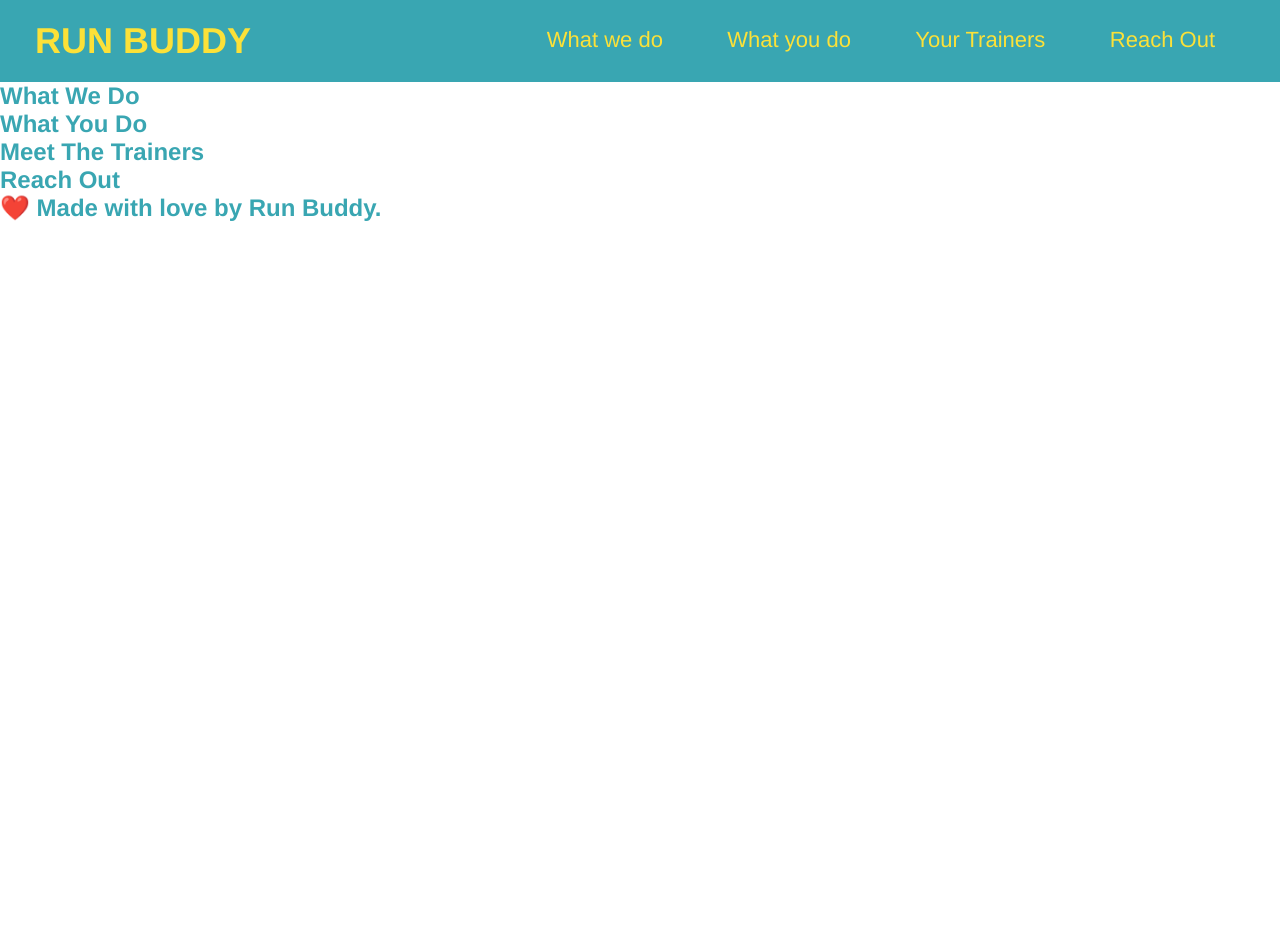
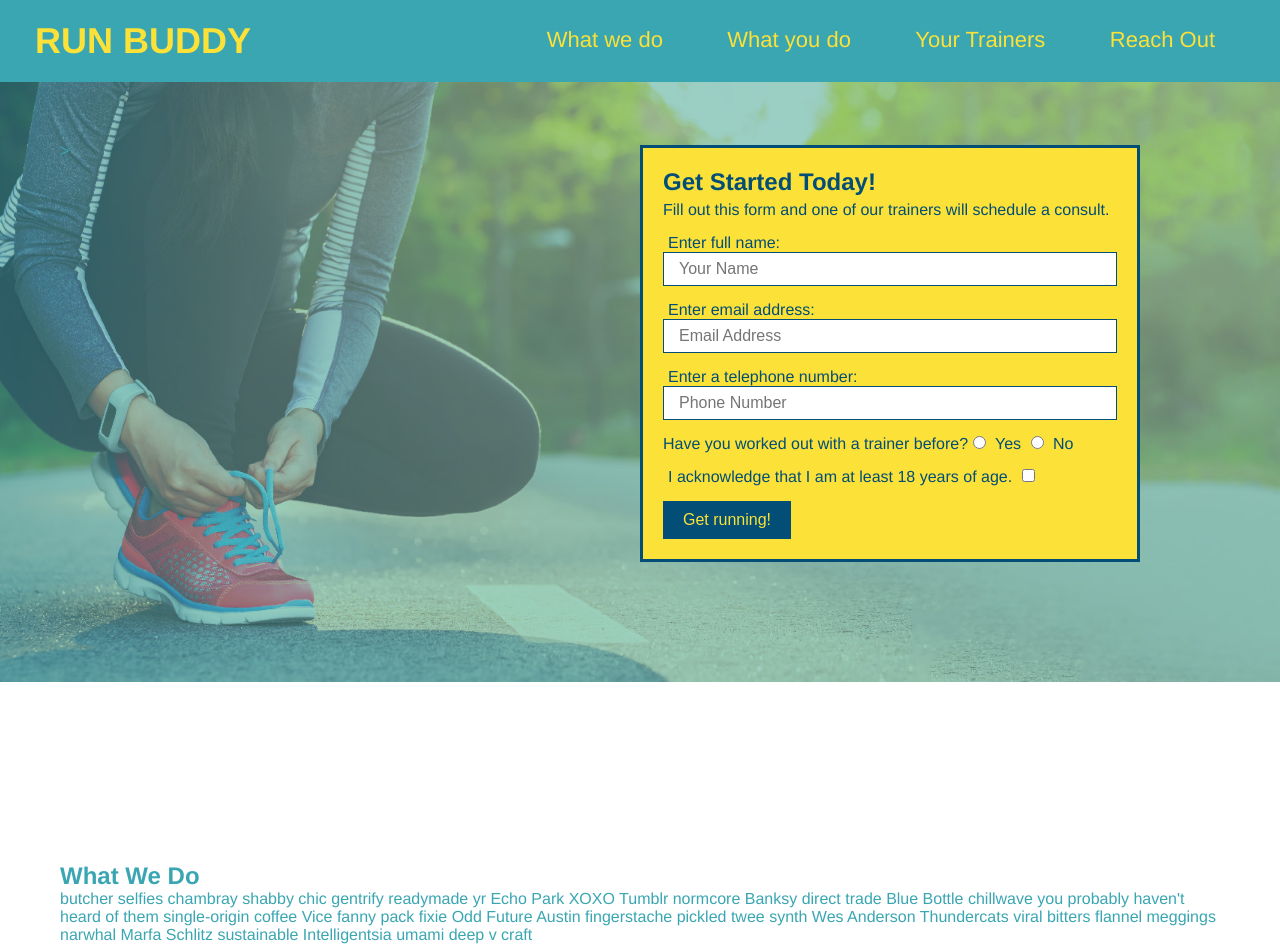
Before and after one commit to ZenakuShinigami/Run-buddy, a plain HTML site: page index.html in a window 1280 px wide. Shown: the top 947 px of the page. Before the commit the page ends 800 px from the top, so only its background shows below. Drawn offline with Linux system fonts and the light colour scheme.

Commit message:
what you do icons

```diff
--- a/assets/css/style.css
+++ b/assets/css/style.css
@@ -1,6 +1,7 @@
 * {
   margin: 0;
   padding: 0;
+  box-sizing: border-box;
 }
 
 body {
@@ -20,12 +21,8 @@ header h1 {
   font-size: 36px;
   color: #fce138;
   margin: 0;
+  display: inline;
 }
-
-header a {
-  color: #fce138;
-}
-
 header a {
   text-decoration: none;
   color: #fce138;
@@ -46,10 +43,80 @@ header nav ul li a {
   font-size: 22px;
 }
 
-header h1 {
-  font-weight: bold;
-  font-size: 36px;
+footer {
+  background: #fce138;
+  width: 100%;
+  padding: 40px 35px;
+}
+
+footer h2 {
+  display: inline;
+  color: #024e76;
+  font-size: 30px;
+  margin: 0;
+}
+
+footer div {
+  float: right;
+  line-height: 1.5;
+  text-align: right;
+}
+
+footer a {
+  color: #024e76;
+}
+
+section {
+  padding: 60px;
+}
+
+/* Hero Style Start */
+.hero {
+  background-image: url('../images/hero-bg.jpg');
+  height: 600px;
+  background-size: cover;
+  background-position: center;
+  position: relative;
+}
+/* Hero Style End */
+
+.hero-form {
+  border: 3px solid #024e76;
+  background-color: #fce138;
+  padding: 20px;
+  width: 500px;
+  color: #024e76;
+  position: absolute;
+  bottom: 120px;
+  right: 140px;
+}
+
+.hero-form h3 {
+  font-size: 24px;
+  margin: 0;
+}
+.hero-form p {
+  margin: 5px 0 15px 0;
+}
+
+.form-input {
+  border: 1px solid #024e76;
+  display: block;
+  padding: 7px 15px;
+  font-size: 16px;
+  color: #024e76;
+  width: 100%;
+  margin-bottom: 15px;
+}
+
+.hero-form label {
+  margin: 0 5px;
+}
+
+.hero-form button {
   color: #fce138;
-  margin: 0;
-  display: inline;
+  background-color: #024e76;
+  border: none;
+  padding: 10px 20px;
+  font-size: 16px;
 }
--- a/index.html
+++ b/index.html
@@ -32,33 +32,91 @@
     </nav>
 </header>
 
+<!-- hero section -->
+<section class="hero">
+  >
+  <div class="hero-form">
+    <h3>Get Started Today!</h3>
+    <p>Fill out this form and one of our trainers will schedule a consult.</p>
+    <form>
+      <label for="name">Enter full name:</label>
+<input type="text" placeholder="Your Name" name="name" id="name" class="form-input">
+
+<label for="email">Enter email address:</label>
+<input type="text" placeholder="Email Address" name="email" id="email" class="form-input">
+
+<label for="phone">Enter a telephone number:</label>
+<input type="text" placeholder="Phone Number" name="phone" id="phone" class="form-input">
+      <p>
+        Have you worked out with a trainer before?
+        <input type="radio" name="trainer-confirm" id="trainer-yes" />
+        <label for="trainer-yes">Yes</label>
+        <input type="radio" name="trainer-confirm" id="trainer-no" />
+        <label for="trainer-no">No</label>
+      </p>
+      <p>
+        <label for="checkbox" >
+          I acknowledge that I am at least 18 years of age.
+        </label>
+        <input type="checkbox" name="age-confirm" id="checkbox" />
+      </p>
+      <button type="submit">
+        Get running!
+      </button>
+    </form>
+  </div>
+</section>
+<!-- end hero -->
+
 <!-- hero/jumbotron -->
 <section>
 </section>
 
 <!-- "what we do" section -->
-<section>
+<section id="what-we-do">
   <h2>What We Do</h2>
+  <p>
+    butcher selfies chambray shabby chic gentrify readymade yr Echo Park XOXO Tumblr normcore Banksy direct trade Blue Bottle chillwave you probably haven't heard of them single-origin coffee Vice fanny pack fixie Odd Future Austin fingerstache pickled twee synth Wes Anderson Thundercats viral bitters flannel meggings narwhal Marfa Schlitz sustainable Intelligentsia umami deep v craft
+  </p>
 </section>
 
 <!-- "what you do" section -->
-<section>
+<section id="what-you-do">
   <h2>What You Do</h2>
-</section>
 
-<!-- "meet the trainers" section -->
-<section>
-  <h2>Meet The Trainers</h2>
-</section>
+<div>
+  <!-- insert this img element -->
+  <img src="./assets/images/step-1.svg" alt="" />
+  <h3>Step 1: Fill Out the Form Above.</h3>
+  <p>You're already here, so why not?</p>
+</div>
 
-<!-- "reach out" section -->
-<section>
-  <h2>Reach Out</h2>
+<div>
+  <img src="./assets/images/step-2.svg" alt="" />
+  <h3>Step 2: Consult with One of Our Trainers.</h3>
+  <p>Are you here to build muscle, lose weight, or just feel good?</p>
+</div>
+
+<div>
+  <img src="./assets/images/step-3.svg" alt="" />
+  <h3>Step 3: Get Running.</h3>
+  <p>Hit the ground running (literally) once your trainer lays out your plan.</p>
+</div>
+
+<div>
+  <img src="./assets/images/step-4.svg" alt="" />
+  <h3>Step 4: See Results.</h3>
+  <p>Bi-weekly checkins with your trainer will keep you focused</p>
+</div>
 </section>
 
 <!-- footer -->
 <footer>
   <h2>❤️ Made with love by Run Buddy.</h2>
+  <div>
+    <a href="#">Read Our Privacy Policy</a><br />
+    &copy; 2019 Run Buddy, Inc.
+  </div>
 </footer>
   </body>
 </html>
```
Also changed, not shown: assets/css/index.html (added, +12 -0 lines), assets/images/hero-bg.jpg (added), assets/images/step-1.svg (added), assets/images/step-2.svg (added), assets/images/step-3.svg (added), assets/images/step-4.svg (added).
